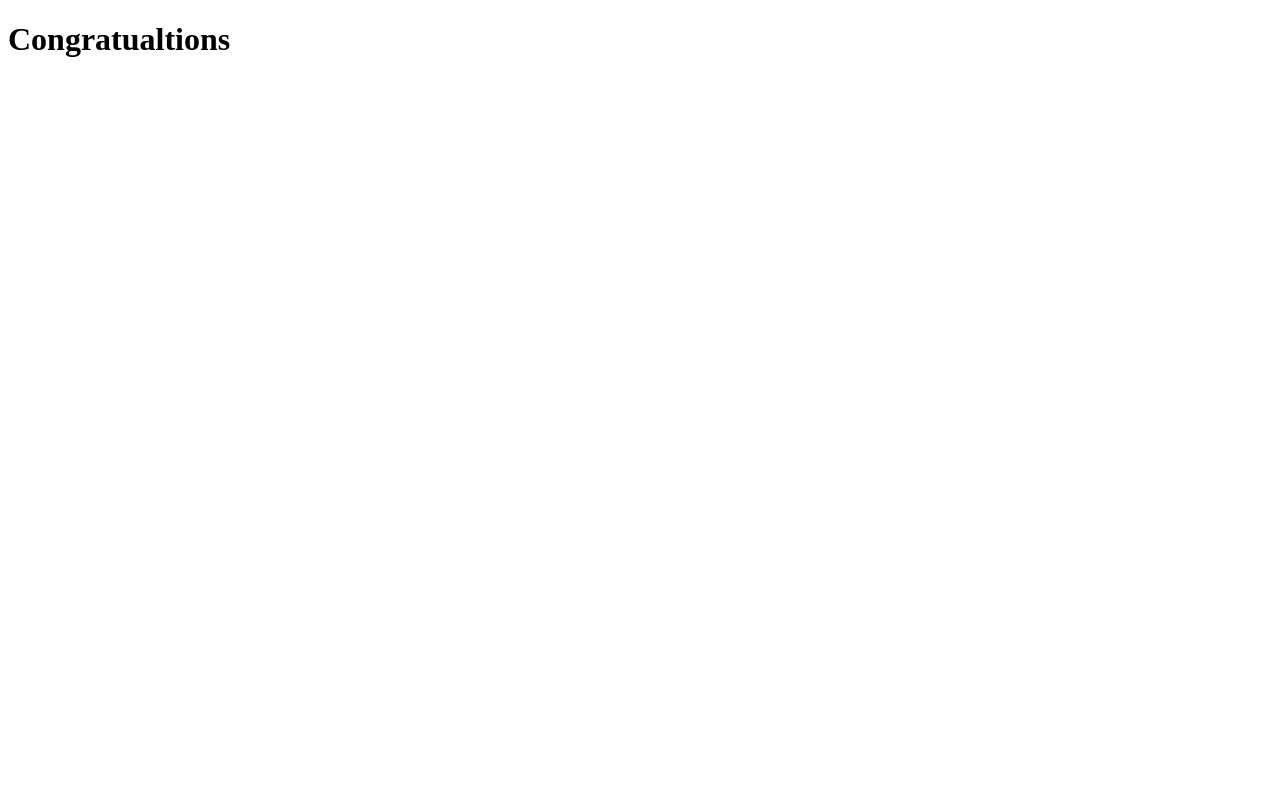
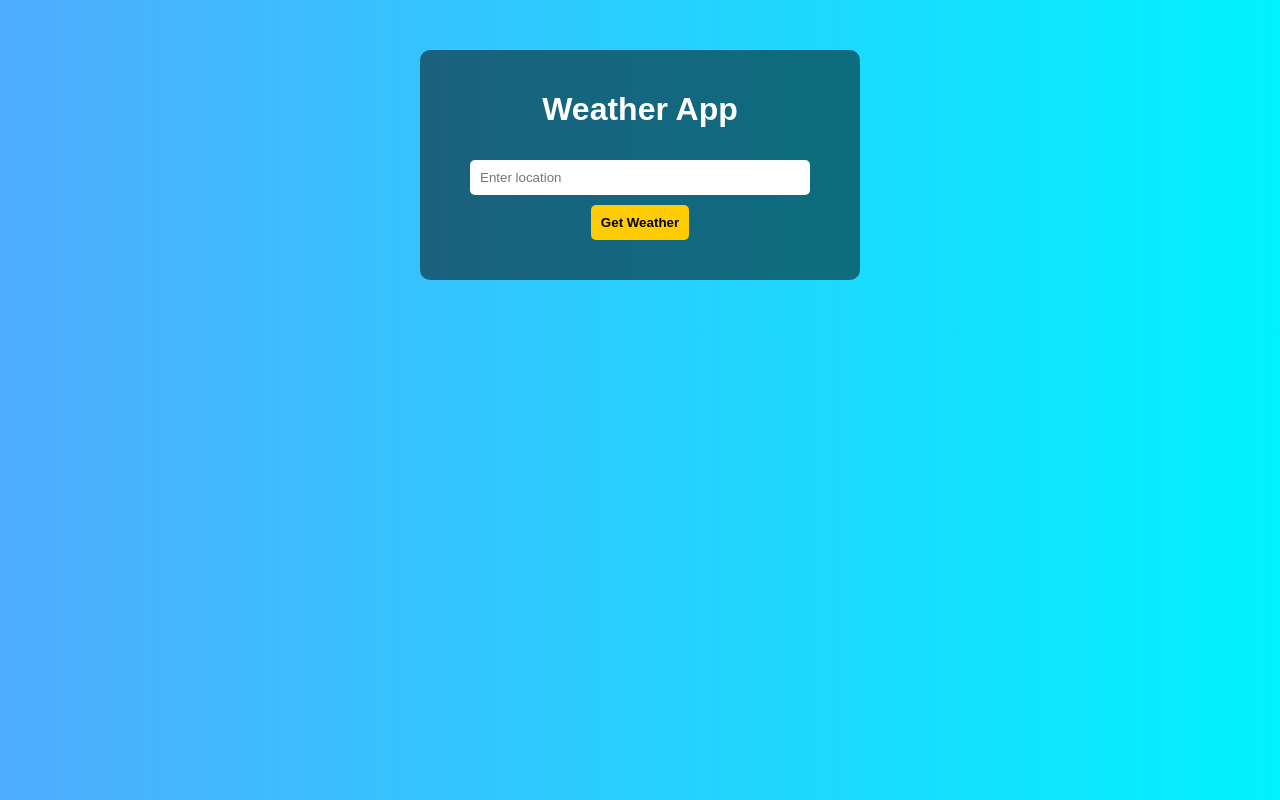
Before and after one commit to Nikk-code/Weather-App, a plain HTML site: page index.html in a window 1280 px wide. Drawn offline with Linux system fonts and the light colour scheme.

Commit message:
Weather app
front end for weather app
website used for API: https://www.weatherapi.com/

```diff
--- a/index.html
+++ b/index.html
@@ -3,9 +3,42 @@
 <head>
     <meta charset="UTF-8">
     <meta name="viewport" content="width=device-width, initial-scale=1.0">
-    <title>Document</title>
+    <title>Weather App</title>
+    <link rel="stylesheet" href="style.css">
 </head>
 <body>
-    <h1>Congratualtions</h1>
+    <div class="container">
+        <h1>Weather App</h1>
+        <input type="text" id="location" placeholder="Enter location">
+        <button onclick="getWeather()">Get Weather</button>
+        <div class="weather-info" id="weather-info"></div>
+    </div>
+
+    <script>
+        async function getWeather() {
+            let location = document.getElementById('location').value;
+            if (!location) {
+                alert('Please enter a location');
+                return;
+            }
+            let apiKey = '4ab434ff44164fb7970130846251602';
+            let url = `http://api.weatherapi.com/v1/current.json?key=${apiKey}&q=${location}&aqi=yes`;
+
+            try {
+                let response = await fetch(url);
+                let data = await response.json();
+                document.getElementById('weather-info').innerHTML = `
+                    <h2>${data.location.name}, ${data.location.country}</h2>
+                    <h3>${data.current.temp_c}°C</h3>
+                    <p>${data.current.condition.text}</p>
+                    <p>Humidity: ${data.current.humidity}%</p>
+                    <p>Wind Speed: ${data.current.wind_kph} km/h</p>
+                    <img src="${data.current.condition.icon}" alt="Weather Icon">
+                `;
+            } catch (error) {
+                alert('Could not fetch weather data. Please check the location.');
+            }
+        }
+    </script>
 </body>
 </html>
--- /dev/null
+++ b/style.css
@@ -0,0 +1,34 @@
+body {
+    font-family: Arial, sans-serif;
+    text-align: center;
+    background: linear-gradient(to right, #4facfe, #00f2fe);
+    color: white;
+    margin: 0;
+    padding: 0;
+}
+.container {
+    max-width: 400px;
+    margin: 50px auto;
+    background: rgba(0, 0, 0, 0.5);
+    padding: 20px;
+    border-radius: 10px;
+}
+input {
+    padding: 10px;
+    width: 80%;
+    margin: 10px 0;
+    border-radius: 5px;
+    border: none;
+}
+button {
+    padding: 10px;
+    border: none;
+    background: #ffcc00;
+    color: black;
+    font-weight: bold;
+    border-radius: 5px;
+    cursor: pointer;
+}
+.weather-info {
+    margin-top: 20px;
+}
```
